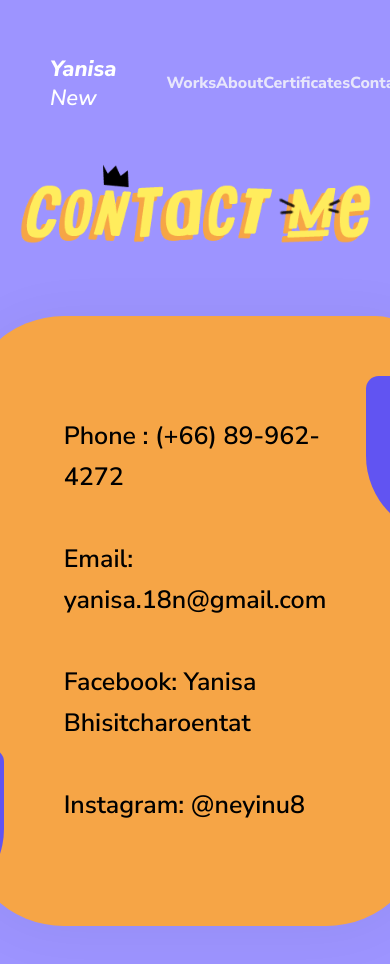
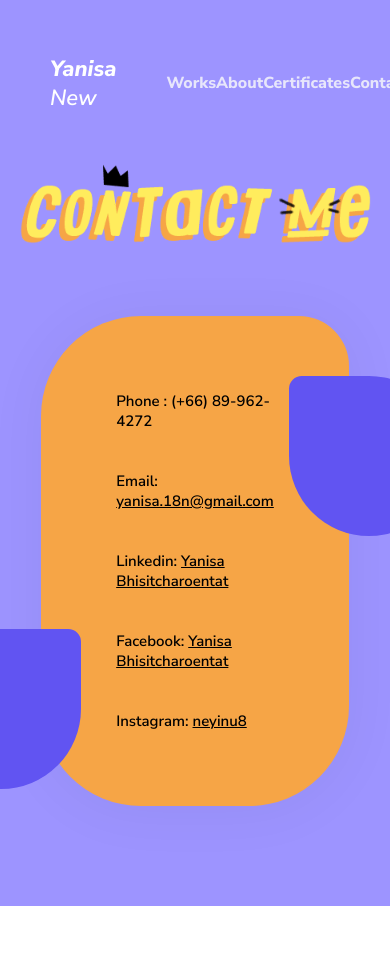
Before and after one commit to KritapasSuwannawin/Yanisa-Portfolio, a React (Create React App) app: page /contact in a window 390 px wide. Shown: the top 964 px of the page. After the commit the page ends 906 px from the top, so only its background shows below. Built offline with nearby package versions, Linux system fonts and the light colour scheme; no server answers; the database is empty; a web font is replaced by a local one.

Commit message:
add Linkedin link

```diff
--- a/package.json
+++ b/package.json
@@ -7,9 +7,6 @@
     "@fortawesome/free-solid-svg-icons": "^6.0.0",
     "@fortawesome/react-fontawesome": "^0.1.17",
     "@reduxjs/toolkit": "^1.8.1",
-    "@testing-library/jest-dom": "^5.14.1",
-    "@testing-library/react": "^12.0.0",
-    "@testing-library/user-event": "^13.1.9",
     "firebase": "^9.6.10",
     "node-sass": "^7.0.1",
     "react": "^17.0.2",
@@ -17,8 +14,7 @@
     "react-redux": "^7.2.8",
     "react-router-dom": "^5.3.0",
     "react-router-hash-link": "^2.4.3",
-    "react-scripts": "^5.0.0",
-    "web-vitals": "^2.1.0"
+    "react-scripts": "^5.0.0"
   },
   "scripts": {
     "start": "react-scripts start",
--- a/src/App.js
+++ b/src/App.js
@@ -2,7 +2,7 @@ import { useEffect } from 'react';
 import { Route, Redirect, Switch } from 'react-router-dom';
 import { useDispatch } from 'react-redux';
 import { initializeApp } from 'firebase/app';
-import { getFirestore, collection, getDocs } from 'firebase/firestore';
+import { getFirestore, collection, getDocs, doc, getDoc, updateDoc } from 'firebase/firestore';
 import { getStorage, ref, getDownloadURL } from 'firebase/storage';
 
 import Home from './pages/Home';
@@ -28,6 +28,21 @@ const storage = getStorage();
 
 function App() {
   const dispatch = useDispatch();
+
+  useEffect(() => {
+    (async function () {
+      const docRef = doc(firestore, 'statistic', 'website');
+      const docSnap = await getDoc(docRef);
+
+      if (docSnap.exists()) {
+        const { view_count } = docSnap.data();
+
+        updateDoc(docRef, {
+          view_count: view_count + 1,
+        });
+      }
+    })();
+  }, []);
 
   useEffect(() => {
     (async function () {
--- a/src/index.scss
+++ b/src/index.scss
@@ -22,3 +22,7 @@ body {
     background-color: #9d94ff;
   }
 }
+
+a {
+  color: inherit;
+}
--- a/src/pages/Contact.js
+++ b/src/pages/Contact.js
@@ -10,15 +10,33 @@ function Contact() {
       <div className="container">
         <div className="main">
           <img src={contactMe} alt="" className="contact-me"></img>
-          <p className="content">
-            Phone : (+66) 89-962-4272<br></br>
-            <br></br>
-            Email: yanisa.18n@gmail.com<br></br>
-            <br></br>
-            Facebook: Yanisa Bhisitcharoentat<br></br>
-            <br></br>
-            Instagram: @neyinu8
-          </p>
+          <div className="content">
+            <p>Phone : (+66) 89-962-4272</p>
+            <p>
+              Email:{' '}
+              <a href="mailto:yanisa.18n@gmail.com" target="_blank" rel="noreferrer">
+                yanisa.18n@gmail.com
+              </a>
+            </p>
+            <p>
+              Linkedin:{' '}
+              <a href="https://www.linkedin.com/in/yanisa-bhisitcharoentat" target="_blank" rel="noreferrer">
+                Yanisa Bhisitcharoentat
+              </a>
+            </p>
+            <p>
+              Facebook:{' '}
+              <a href="https://www.facebook.com/yanisa.new.10" target="_blank" rel="noreferrer">
+                Yanisa Bhisitcharoentat
+              </a>
+            </p>
+            <p>
+              Instagram:{' '}
+              <a href="https://www.instagram.com/neyinu8" target="_blank" rel="noreferrer">
+                neyinu8
+              </a>
+            </p>
+          </div>
           <div className="right-bubble"></div>
           <div className="left-bubble"></div>
         </div>
--- a/src/pages/Contact.scss
+++ b/src/pages/Contact.scss
@@ -26,9 +26,11 @@
       }
 
       .content {
+        display: flex;
+        flex-direction: column;
+        row-gap: 5rem;
         font-weight: 600;
         font-size: 3rem;
-        line-height: 4.1rem;
         color: #000;
       }
 
@@ -61,6 +63,10 @@
       .main {
         margin-right: 5rem;
         margin-left: 5rem;
+
+        .content {
+          font-size: 2.8rem;
+        }
       }
     }
   }
@@ -79,7 +85,8 @@
         border-radius: 10rem 5rem 10rem 10rem;
 
         .content {
-          font-size: 2.5rem;
+          font-size: 2.1rem;
+          row-gap: 4rem;
         }
 
         .right-bubble,
@@ -99,9 +106,15 @@
       padding-left: 5rem;
 
       .main {
+        padding: 7.5rem;
+
         .contact-me {
           width: 40rem;
           left: calc(50% - 20rem);
+        }
+
+        .content {
+          font-size: 1.5rem;
         }
 
         .right-bubble {
--- a/src/pages/Home.js
+++ b/src/pages/Home.js
@@ -1,7 +1,7 @@
 import { useEffect, useState } from 'react';
 import { useSelector } from 'react-redux';
 import { FontAwesomeIcon } from '@fortawesome/react-fontawesome';
-import { faFacebookF, faInstagram } from '@fortawesome/free-brands-svg-icons';
+import { faLinkedinIn, faFacebookF, faInstagram } from '@fortawesome/free-brands-svg-icons';
 import { faEnvelope } from '@fortawesome/free-solid-svg-icons';
 import { Link } from 'react-router-dom';
 import { HashLink } from 'react-router-hash-link';
@@ -129,11 +129,14 @@ function Home() {
         </p>
         <p className="content">A passionate graphic and web designer</p>
         <div className="button-container">
+          <a href="mailto:yanisa.18n@gmail.com" className="button">
+            <FontAwesomeIcon icon={faEnvelope} />
+          </a>
+          <a href="https://www.linkedin.com/in/yanisa-bhisitcharoentat" target="_blank" rel="noreferrer" className="button">
+            <FontAwesomeIcon icon={faLinkedinIn} />
+          </a>
           <a href="https://www.facebook.com/yanisa.new.10" target="_blank" rel="noreferrer" className="button">
             <FontAwesomeIcon icon={faFacebookF} />
-          </a>
-          <a href="mailto:yanisa.18n@gmail.com" className="button">
-            <FontAwesomeIcon icon={faEnvelope} />
           </a>
           <a href="https://www.instagram.com/neyinu8" target="_blank" rel="noreferrer" className="button">
             <FontAwesomeIcon icon={faInstagram} />
```
Also changed, not shown: 1 other file (tests, documents, lock files or other folders).
